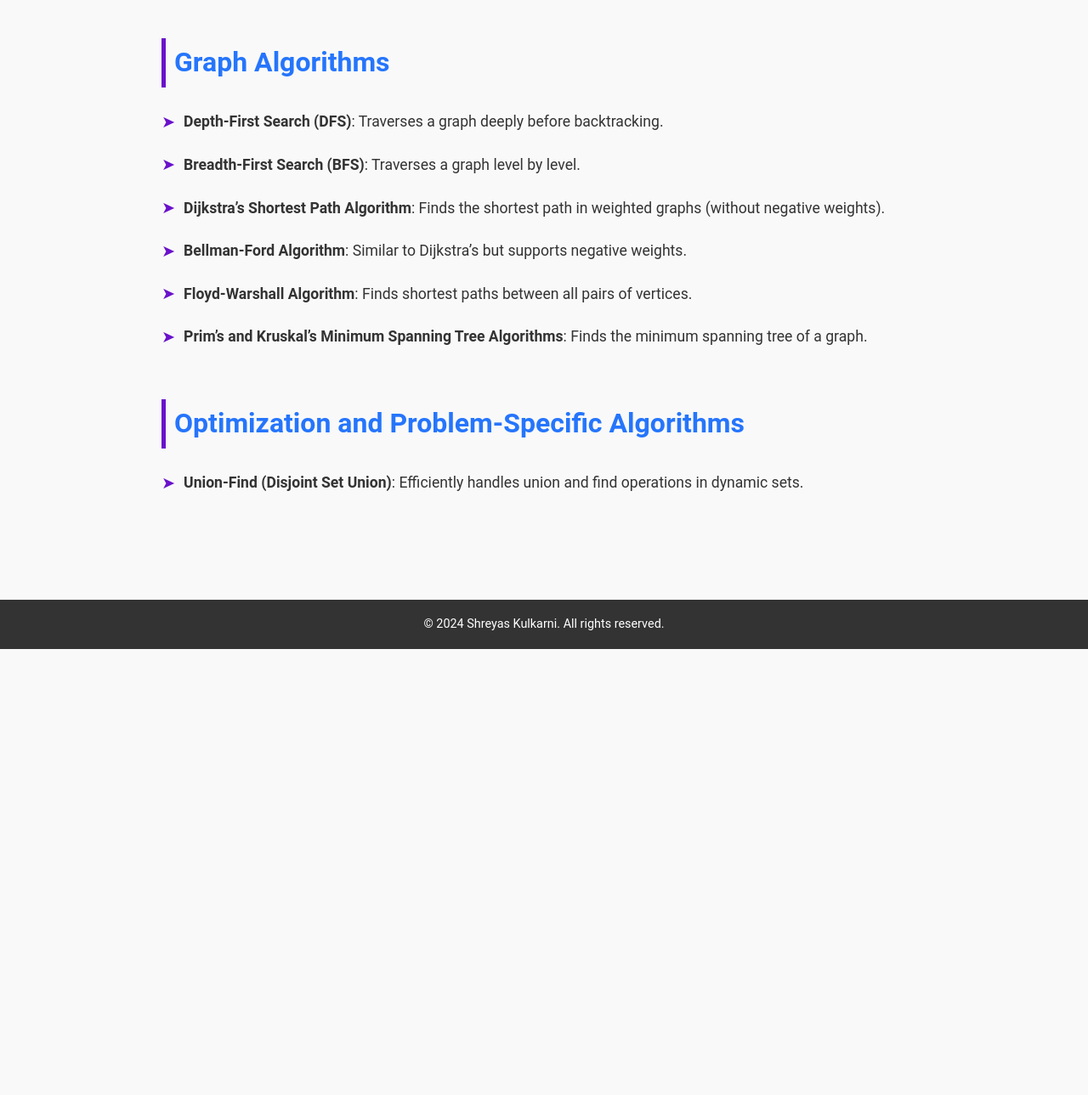
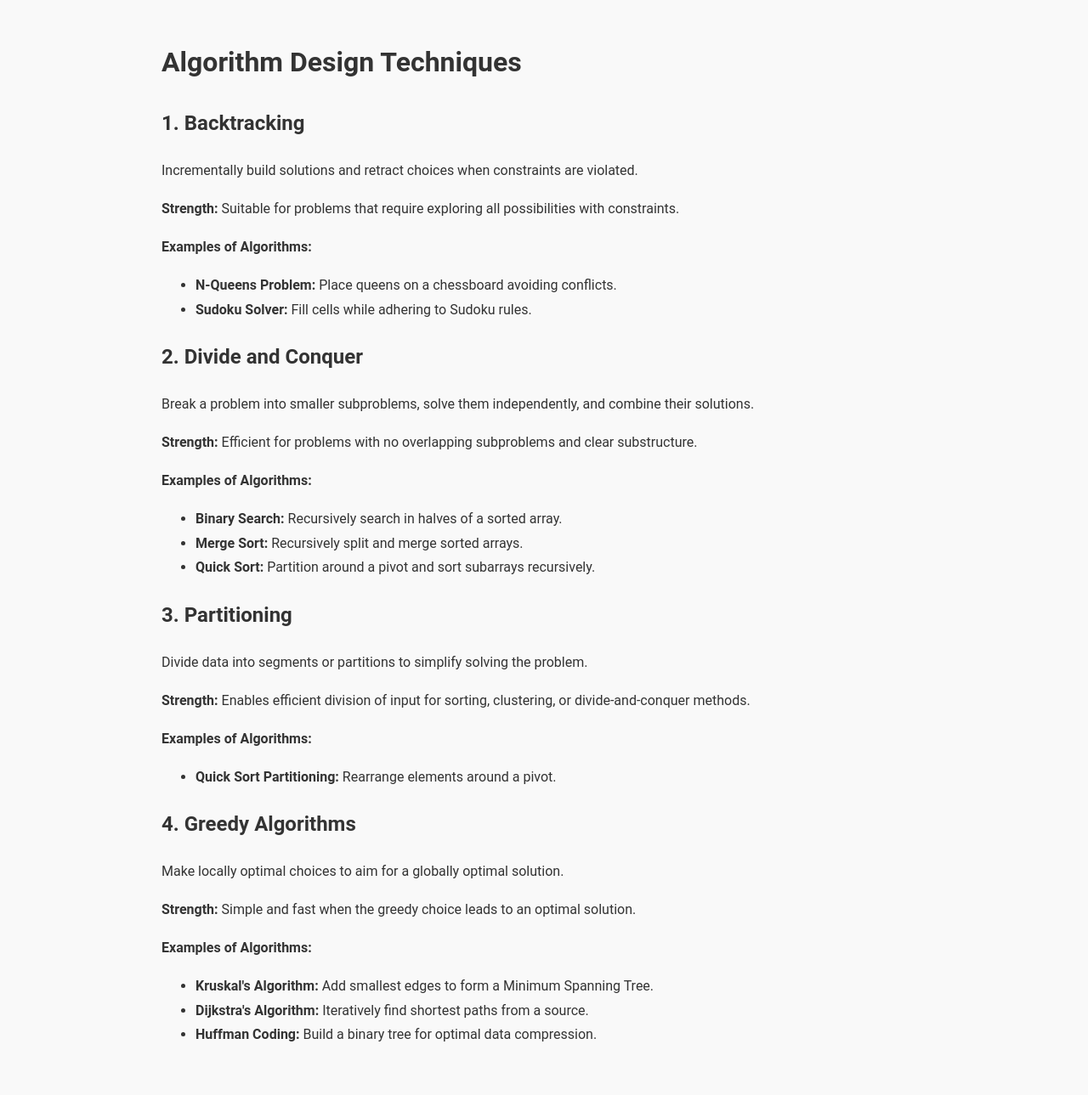
Before and after one commit to Shreyas-n-K-pro/for_project_q_and_answers, a plain HTML site: page index.html in a window 1280 px wide. Shown: the part 7291-8580 px from the top of the page at 85% size. Before the commit the page ends 8055 px from the top, so only its background shows below. Drawn offline with Linux system fonts and the light colour scheme.

Commit message:
Update index.html

```diff
--- a/index.html
+++ b/index.html
@@ -256,7 +256,7 @@
             </ul>
         </section>
 
-        <section id="graph">
+        <!--  <section id="graph">
             <h2>Graph Algorithms</h2>
             <ul>
                 <li><strong>Depth-First Search (DFS)</strong>: Traverses a graph deeply before backtracking.</li>
@@ -273,7 +273,45 @@
             <ul>
                 <li><strong>Union-Find (Disjoint Set Union)</strong>: Efficiently handles union and find operations in dynamic sets.</li>
             </ul>
-        </section>
+        </section>    -->
+        <h1>Algorithm Design Techniques</h1>
+
+        <h2>1. Backtracking</h2>
+        <p>Incrementally build solutions and retract choices when constraints are violated.</p>
+        <p><strong>Strength:</strong> Suitable for problems that require exploring all possibilities with constraints.</p>
+        <p><strong>Examples of Algorithms:</strong></p>
+        <ul>
+            <li><strong>N-Queens Problem:</strong> Place queens on a chessboard avoiding conflicts.</li>
+            <li><strong>Sudoku Solver:</strong> Fill cells while adhering to Sudoku rules.</li>
+        </ul>
+
+        <h2>2. Divide and Conquer</h2>
+        <p>Break a problem into smaller subproblems, solve them independently, and combine their solutions.</p>
+        <p><strong>Strength:</strong> Efficient for problems with no overlapping subproblems and clear substructure.</p>
+        <p><strong>Examples of Algorithms:</strong></p>
+        <ul>
+            <li><strong>Binary Search:</strong> Recursively search in halves of a sorted array.</li>
+            <li><strong>Merge Sort:</strong> Recursively split and merge sorted arrays.</li>
+            <li><strong>Quick Sort:</strong> Partition around a pivot and sort subarrays recursively.</li>
+        </ul>
+
+        <h2>3. Partitioning</h2>
+        <p>Divide data into segments or partitions to simplify solving the problem.</p>
+        <p><strong>Strength:</strong> Enables efficient division of input for sorting, clustering, or divide-and-conquer methods.</p>
+        <p><strong>Examples of Algorithms:</strong></p>
+        <ul>
+            <li><strong>Quick Sort Partitioning:</strong> Rearrange elements around a pivot.</li>
+        </ul>
+
+        <h2>4. Greedy Algorithms</h2>
+        <p>Make locally optimal choices to aim for a globally optimal solution.</p>
+        <p><strong>Strength:</strong> Simple and fast when the greedy choice leads to an optimal solution.</p>
+        <p><strong>Examples of Algorithms:</strong></p>
+        <ul>
+            <li><strong>Kruskal's Algorithm:</strong> Add smallest edges to form a Minimum Spanning Tree.</li>
+            <li><strong>Dijkstra's Algorithm:</strong> Iteratively find shortest paths from a source.</li>
+            <li><strong>Huffman Coding:</strong> Build a binary tree for optimal data compression.</li>
+        </ul>
 
     </main>
     <footer>
```
